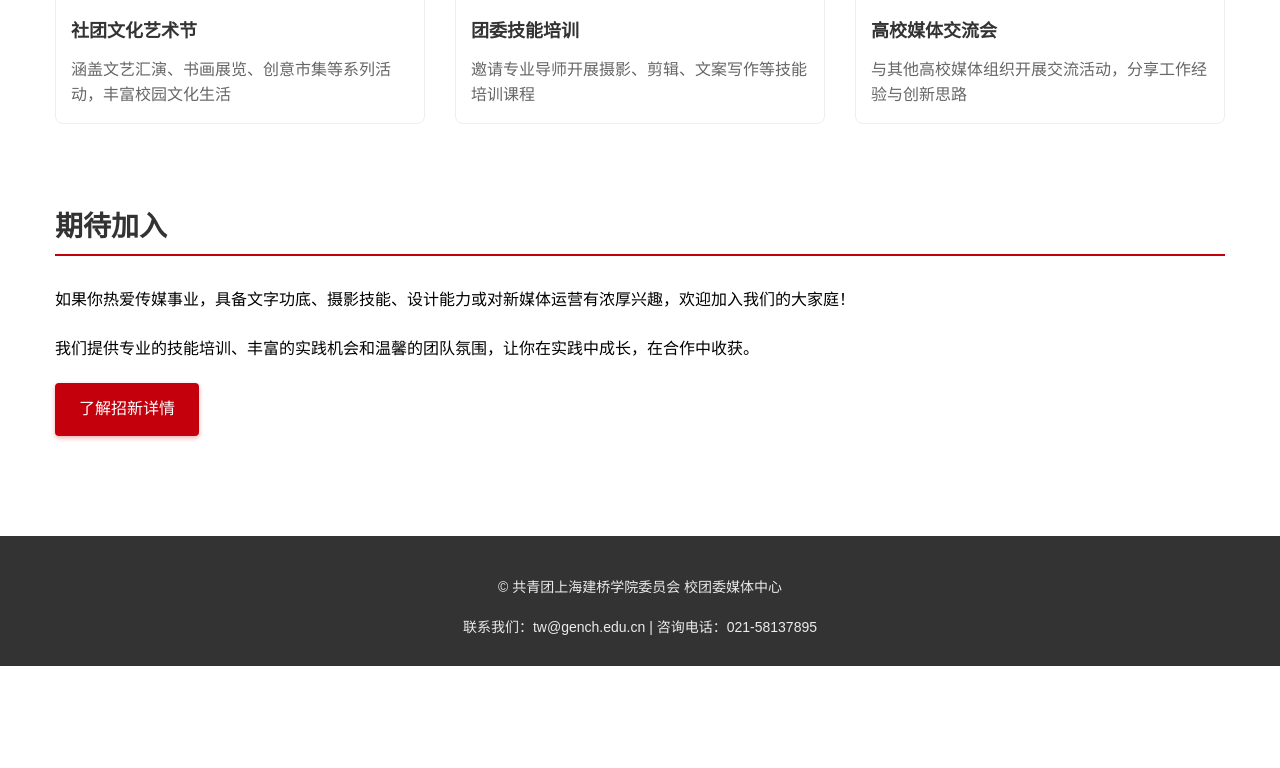
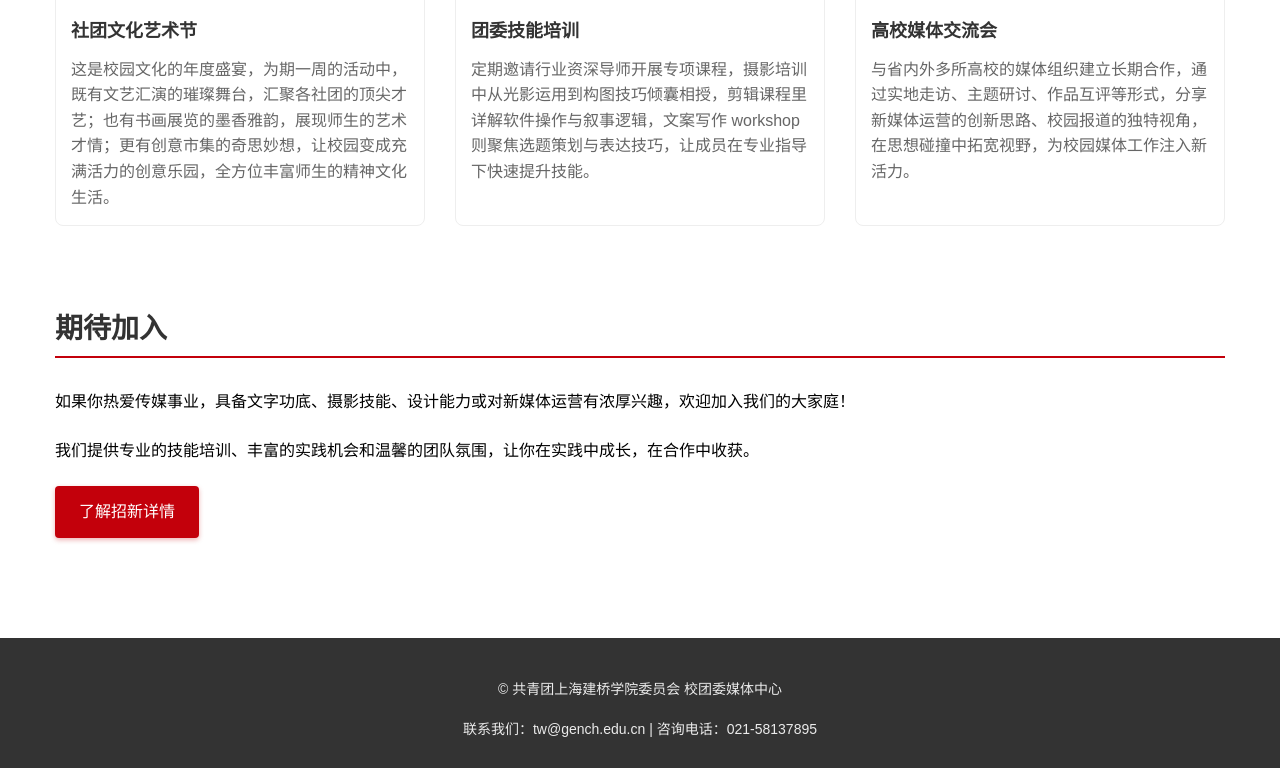
Before and after one commit to mango-H-520/Gench-Medium, a plain HTML site: page index.html in a window 1280 px wide. Shown: the part 1855-2623 px from the top of the page. Before the commit the page ends 2521 px from the top, so only its background shows below. Drawn offline with Linux system fonts and the light colour scheme.

Commit message:
Update index.html

```diff
--- a/index.html
+++ b/index.html
@@ -104,17 +104,17 @@
                     <div class="activity-item">
                         <img src="activity1.jpg" alt="校园文化节">
                         <h4>社团文化艺术节</h4>
-                        <p>涵盖文艺汇演、书画展览、创意市集等系列活动，丰富校园文化生活</p>
+                        <p>这是校园文化的年度盛宴，为期一周的活动中，既有文艺汇演的璀璨舞台，汇聚各社团的顶尖才艺；也有书画展览的墨香雅韵，展现师生的艺术才情；更有创意市集的奇思妙想，让校园变成充满活力的创意乐园，全方位丰富师生的精神文化生活。</p>
                     </div>
                     <div class="activity-item">
                         <img src="activity2.jpg" alt="团委技能培训">
                         <h4>团委技能培训</h4>
-                        <p>邀请专业导师开展摄影、剪辑、文案写作等技能培训课程</p>
+                        <p>定期邀请行业资深导师开展专项课程，摄影培训中从光影运用到构图技巧倾囊相授，剪辑课程里详解软件操作与叙事逻辑，文案写作 workshop 则聚焦选题策划与表达技巧，让成员在专业指导下快速提升技能。</p>
                     </div>
                     <div class="activity-item">
                         <img src="activity3.jpg" alt="校媒交流会">
                         <h4>高校媒体交流会</h4>
-                        <p>与其他高校媒体组织开展交流活动，分享工作经验与创新思路</p>
+                        <p>与省内外多所高校的媒体组织建立长期合作，通过实地走访、主题研讨、作品互评等形式，分享新媒体运营的创新思路、校园报道的独特视角，在思想碰撞中拓宽视野，为校园媒体工作注入新活力。</p>
                     </div>
                 </div>
             </div>
```
